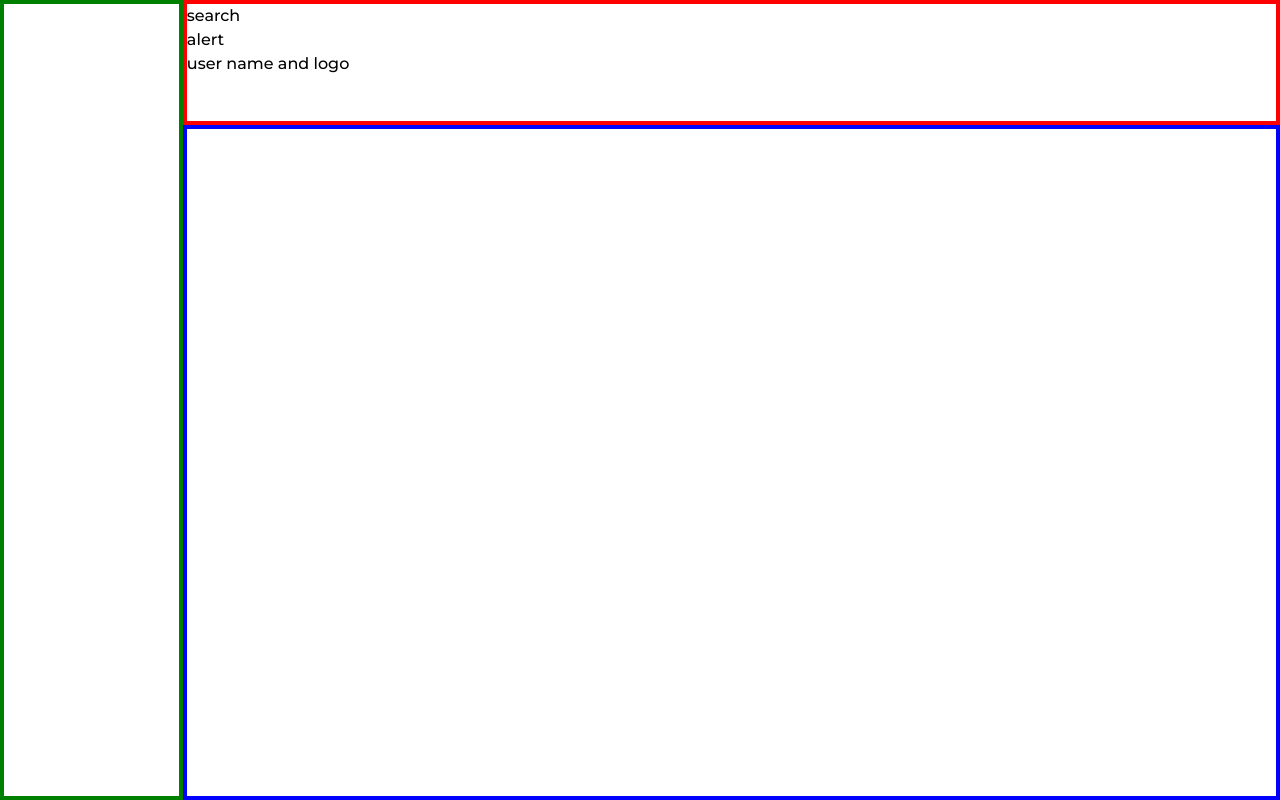
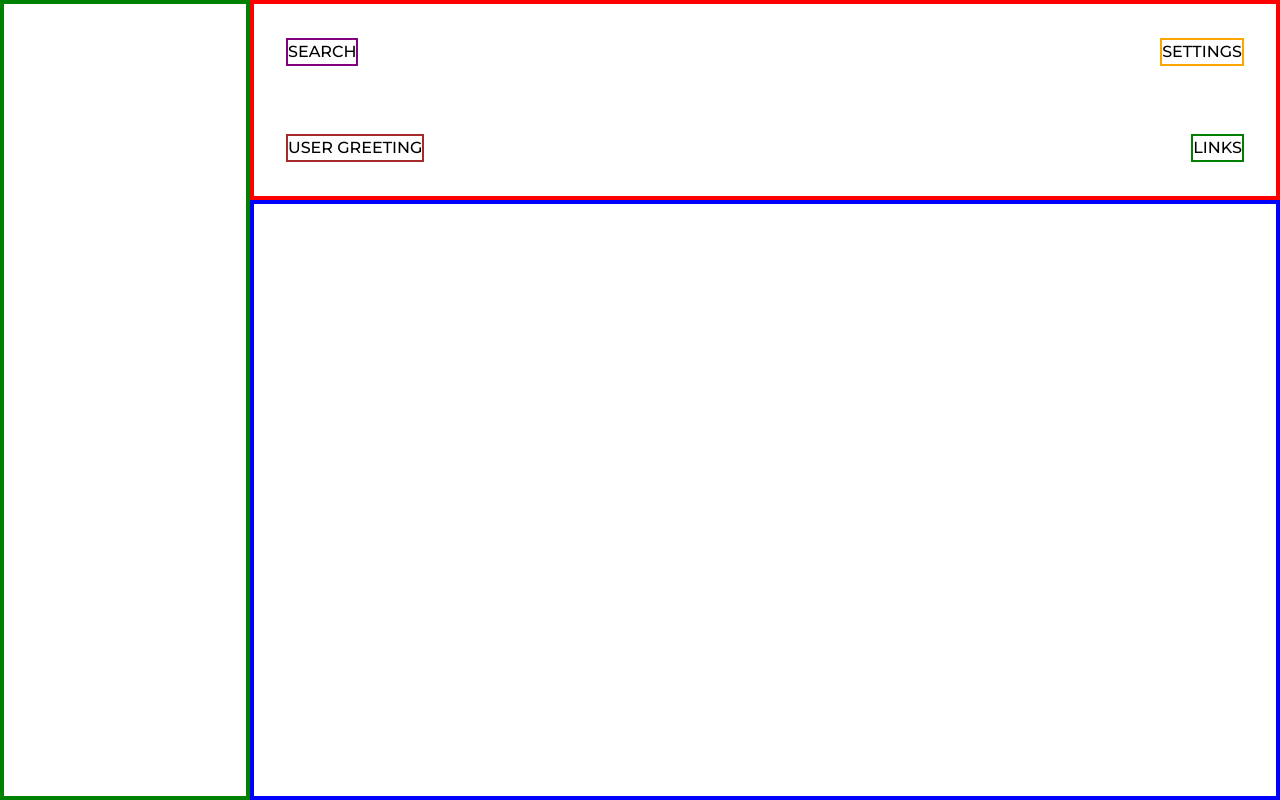
Before and after one commit to NCDUBS11/top_admin_dash, a plain HTML site: page index.html in a window 1280 px wide. Drawn offline with Linux system fonts and the light colour scheme.

Commit message:
Continue work on layout

```diff
--- a/index.html
+++ b/index.html
@@ -11,9 +11,32 @@
 <body>
     <div class="container">
         <div class="header">
-            <div class="search-bar">search</div>
-            <div class="alert">alert</div>
-            <div class="user-account">user name and logo</div>
+            <div class="search-bar">SEARCH</div>
+            <div class="settings">
+                SETTINGS
+                <!-- <div class="light_dark">
+                    light-dark mode
+                </div>
+                <div class="alert">
+                    alert
+                </div>
+                <div class="user-account">
+                    user name and logo
+                </div> -->
+            </div>
+            <div class="user-greeting">
+                USER GREETING
+                <!-- <div class="logo-big"></div>
+                <div class="greet">
+                    <p>Hi there,</p>
+                    <div class="user">Nick</div> -->
+            </div>
+            <div class="links">
+                LINKS
+                <!-- <button></button>
+                <button></button>
+                <button></button> -->
+            </div>
         </div>
         <div class="main-content">
         </div>
--- a/styles.css
+++ b/styles.css
@@ -19,15 +19,46 @@ body{
 .container{
     display: grid;
     height: 100%;
-    grid-template-rows: 1fr 6fr;
-    grid-template-columns: 1fr 6fr;
+    grid-template-rows: 200px 1fr;
+    grid-auto-columns: 250px 1fr;
+
 }
 
 .header{
     border: 4px solid red;
     grid-area: 1 / 2 / 2 / 3;
-    min-height: 125px;
-    max-height: 200px;
+    display: grid;
+    grid-template-rows: 1fr 1fr;
+    grid-auto-columns: minmax(500px, 1fr) minmax(400px, 600px);
+    padding: 0 2rem;
+}
+
+.search-bar{
+    border: 2px solid purple;
+    grid-area: 1 / 1 / 2 / 2;
+    justify-self: left;
+    align-self: center;
+}
+
+.settings{
+    border: 2px solid orange;
+    grid-area: 1 / 2 / 2 / 3;
+    justify-self: right;
+    align-self: center;
+}
+
+.user-greeting{
+    border: 2px solid brown;
+    grid-area: 2 / 1 / 3 / 2;
+    justify-self: left;
+    align-self: center;
+}
+
+.links{
+    border: 2px solid green;
+    grid-area: 2 / 2 / 3 / 3;
+    justify-self: right;
+    align-self: center;
 }
 
 .main-content{
```
